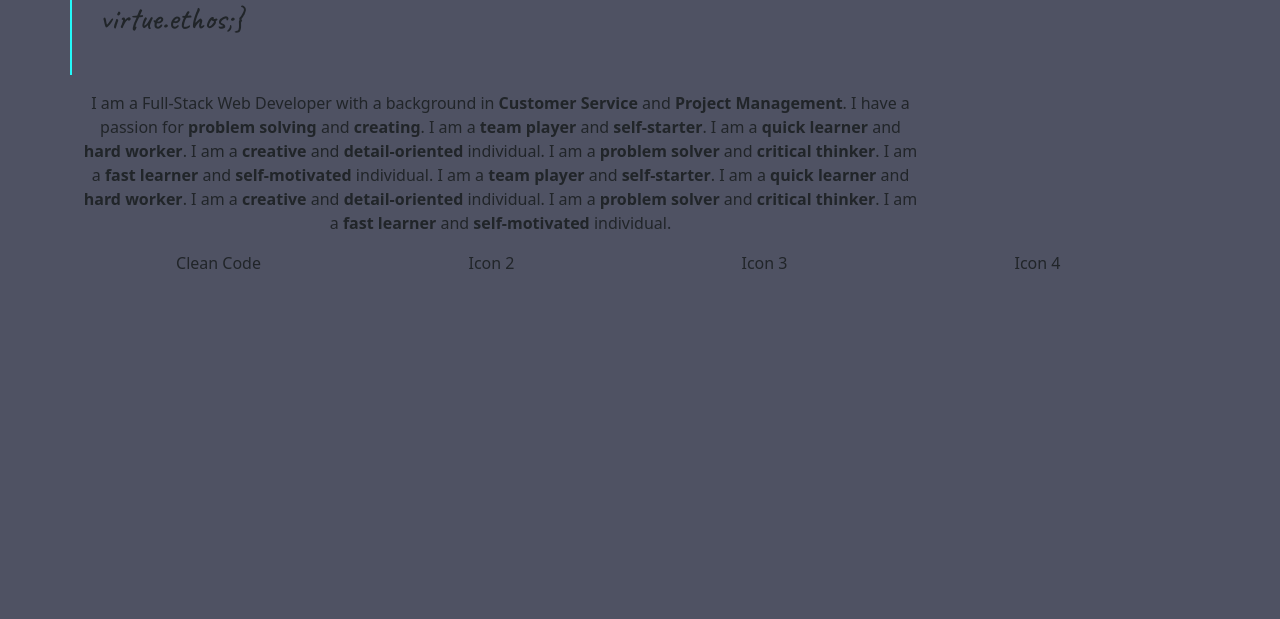
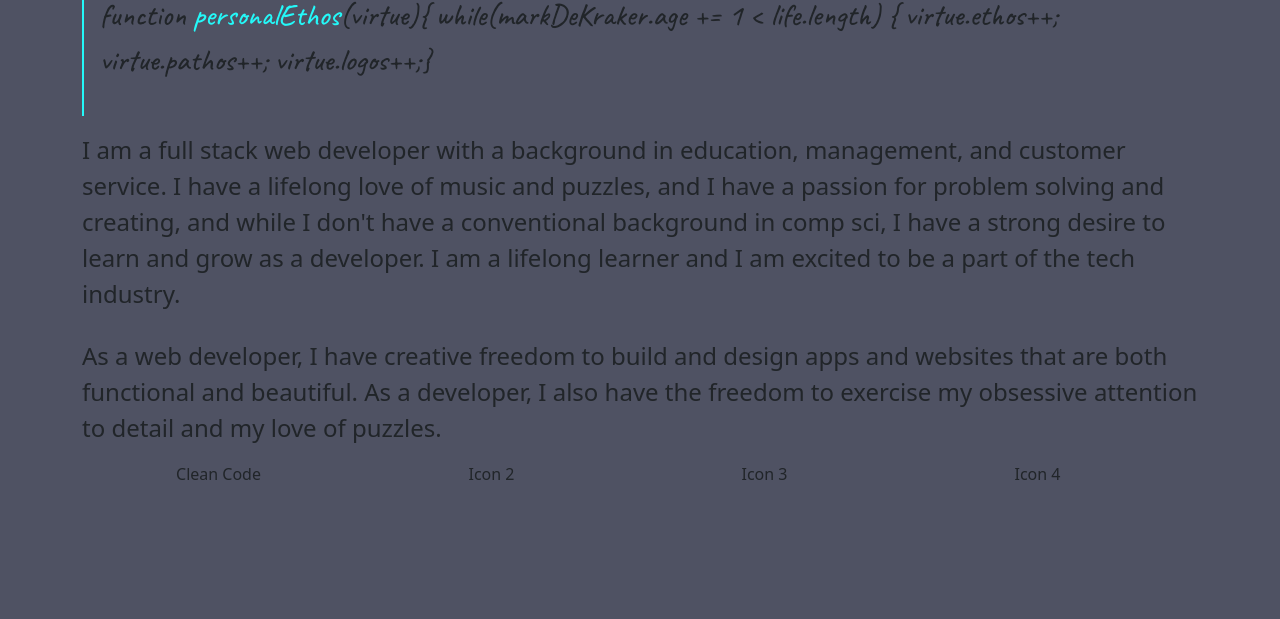
Before and after one commit to mrdekraker/mdek-portfolio, a website: page index.html in a window 1280 px wide. Shown: the part 1045-1664 px from the top of the page. Drawn offline with nearby package versions, Linux system fonts and the light colour scheme.

Commit message:
added more about section

```diff
--- a/assets/css/styles.css
+++ b/assets/css/styles.css
@@ -18,6 +18,13 @@
 
 body {
   background-color: var(--background-color);
+}
+
+/* create spacer gap */
+#gap {
+  font-size: 0;
+  height: 10px;
+  line-height: 0;
 }
 
 .landing {
@@ -109,14 +116,14 @@ body {
 }
 
 #about {
-  /* background: var(--background-color); */
+  background: var(--background-color);
   height: 100vh;
   width: 100%;
 }
 
 .mission {
   font-family: "Caveat", cursive, Arial, Helvetica, sans-serif;
-  font-size: 2em;
+  font-size: 1.9em;
   justify-content: center;
   padding: 1rem;
   border-left: 2px solid var(--accent);
@@ -127,10 +134,6 @@ body {
   color: var(--accent);
 }
 
-.indent {
-  text-indent: 50px;
+.me {
+  font-size: 1.5em;
 }
-
-.indent1 {
-  text-indent: 100px;
-}
--- a/assets/js/script.js
+++ b/assets/js/script.js
@@ -2,6 +2,7 @@ const workBtn = document.querySelector('.workBtn');
 const btn = document.querySelector('button');
 const arrow = document.querySelector('.arrow');
 const about = document.querySelector(`#about`);
+const gap = document.querySelector('#gap');
 
 function handleClick() {
   console.log('🐛 IT GOT CLICKED!!!');
--- a/index.html
+++ b/index.html
@@ -64,36 +64,30 @@
         <div class="row">
           <h2 class="namePlate">About</h2>
         </div>
-        <div class="row text-start mission">
+        <div class="col-md-12 text-start mission">
           <p>
+            const <span class="ethos">markDeKraker</span> = `I am a husband. I
+            am a father. I am a web developer. I am a musician.`<br />
             function <span class="ethos">personalEthos</span>(virtue){
-              while(age += 1 < life.length) {
-                virtue.pathos; virtue.logos; virtue.ethos;}
-            </div>
+            while(markDeKraker.age += 1 < life.length) { virtue.ethos++;
+            virtue.pathos++; virtue.logos++;}
           </p>
         </div>
-        <div class="col-md-9">
-          <p>
-            I am a Full-Stack Web Developer with a background in
-            <strong>Customer Service</strong> and
-            <strong>Project Management</strong>. I have a passion for
-            <strong>problem solving</strong> and <strong>creating</strong>. I am
-            a <strong>team player</strong> and <strong>self-starter</strong>. I
-            am a <strong>quick learner</strong> and
-            <strong>hard worker</strong>. I am a <strong>creative</strong> and
-            <strong>detail-oriented</strong> individual. I am a
-            <strong>problem solver</strong> and
-            <strong>critical thinker</strong>. I am a
-            <strong>fast learner</strong> and
-            <strong>self-motivated</strong> individual. I am a
-            <strong>team player</strong> and <strong>self-starter</strong>. I am
-            a <strong>quick learner</strong> and <strong>hard worker</strong>. I
-            am a <strong>creative</strong> and
-            <strong>detail-oriented</strong> individual. I am a
-            <strong>problem solver</strong> and
-            <strong>critical thinker</strong>. I am a
-            <strong>fast learner</strong> and
-            <strong>self-motivated</strong> individual.
+        <div class="col-md-12 my-3 me">
+          <p class="text-start">
+            I am a full stack web developer with a background in education,
+            management, and customer service. I have a lifelong love of music
+            and puzzles, and I have a passion for problem solving and creating,
+            and while I don't have a conventional background in comp sci, I have
+            a strong desire to learn and grow as a developer. I am a lifelong
+            learner and I am excited to be a part of the tech industry.
+          </p>
+          <div id="gap"></div>
+          <p class="text-start">
+            As a web developer, I have creative freedom to build and design apps
+            and websites that are both functional and beautiful. As a developer,
+            I also have the freedom to exercise my obsessive attention to detail
+            and my love of puzzles.
           </p>
         </div>
         <div class="row container-fluid icon-section">
```
Also changed, not shown: placeholder.html (+21 -0 lines).
